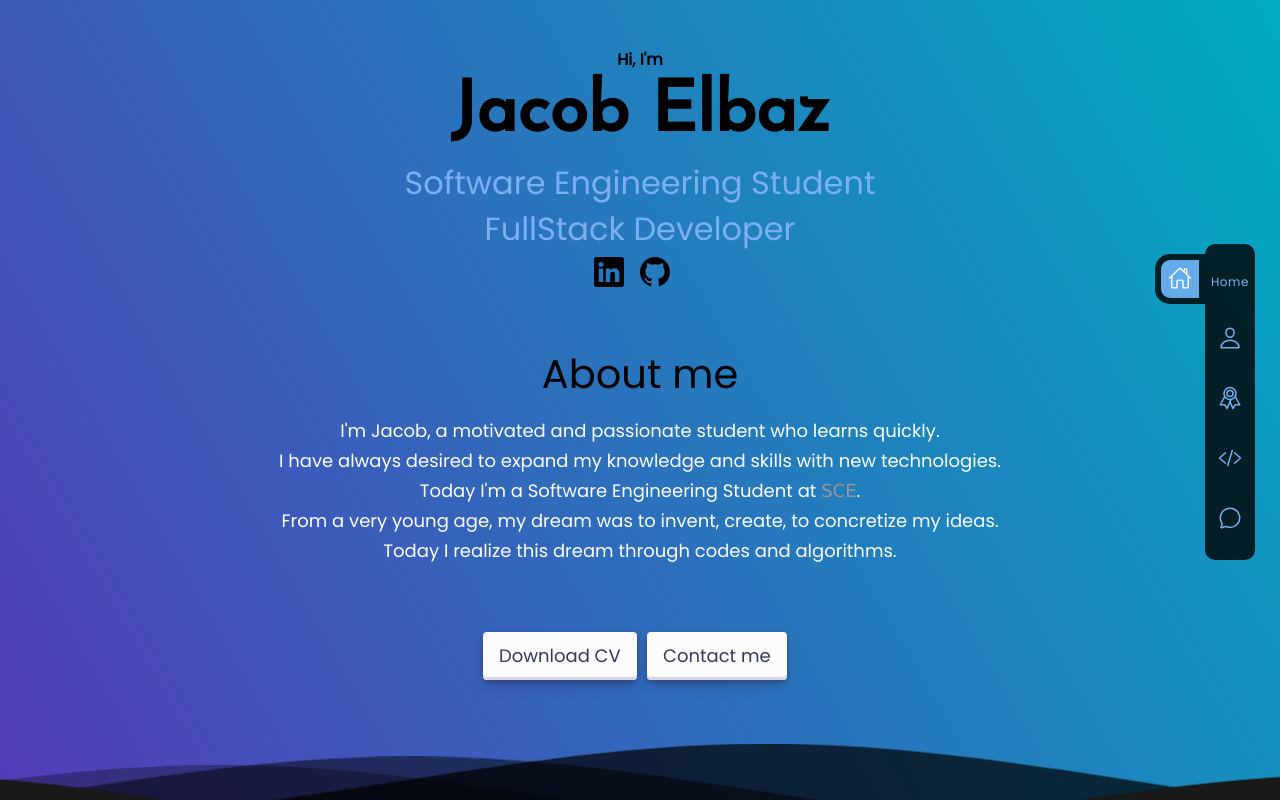
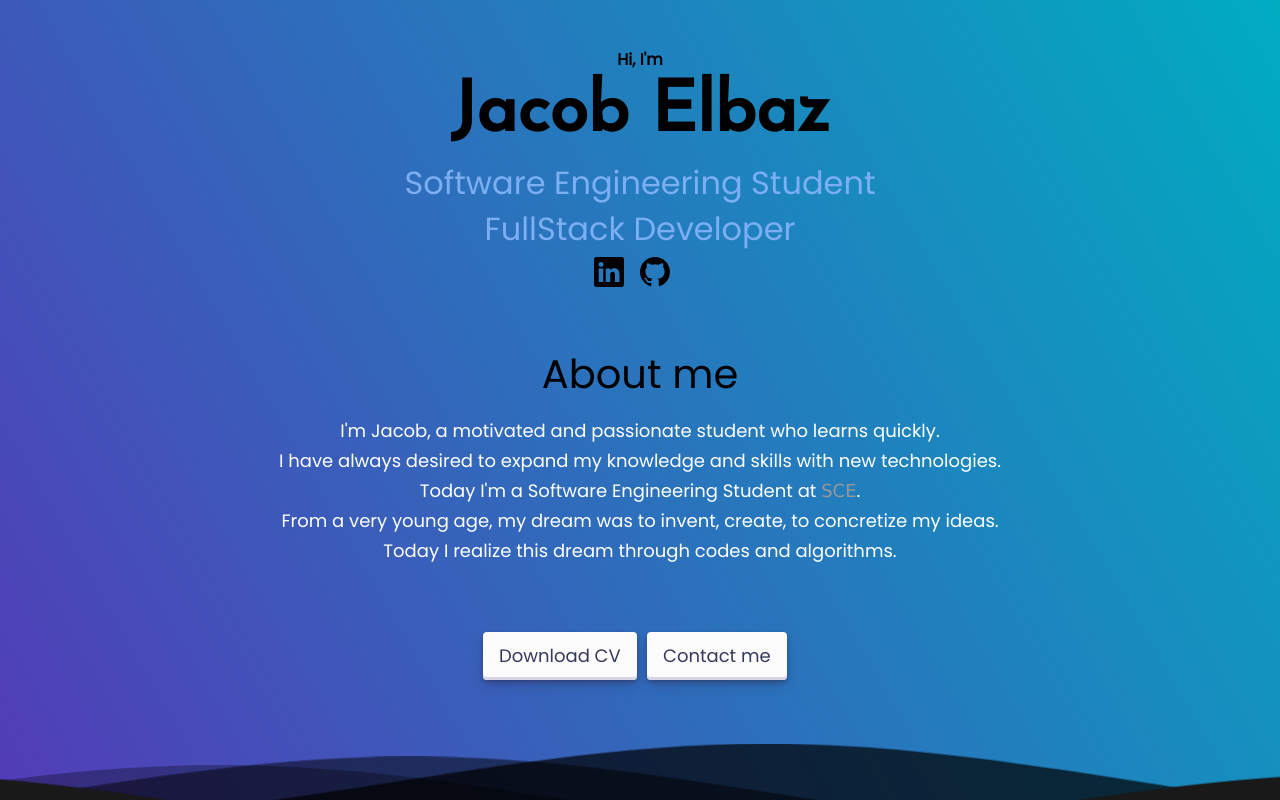
Before and after one commit to JacobElbaz/portfolio, a React (Create React App) app: page / in a window 1280 px wide. Shown: the top 800 px of the page. Built offline with nearby package versions, Linux system fonts and the light colour scheme; no server answers.

Commit message:
Remove nav bar

```diff
--- a/src/App.js
+++ b/src/App.js
@@ -11,7 +11,6 @@ import BottomNavBar from './BottomNavBar';
 function App() {
   return (
     <div className='App'>
-      <BottomNavBar />
       <div className="header">
         <div className="inner-header flex">
           <Home />
```
